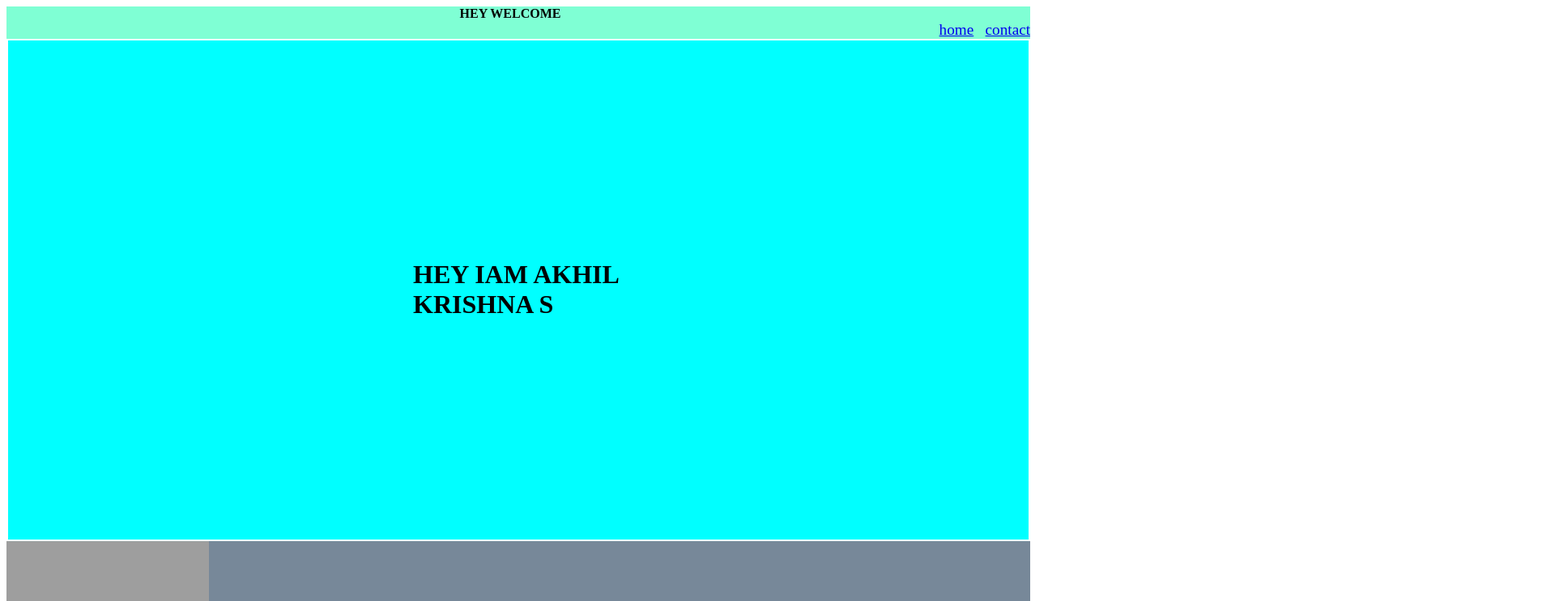
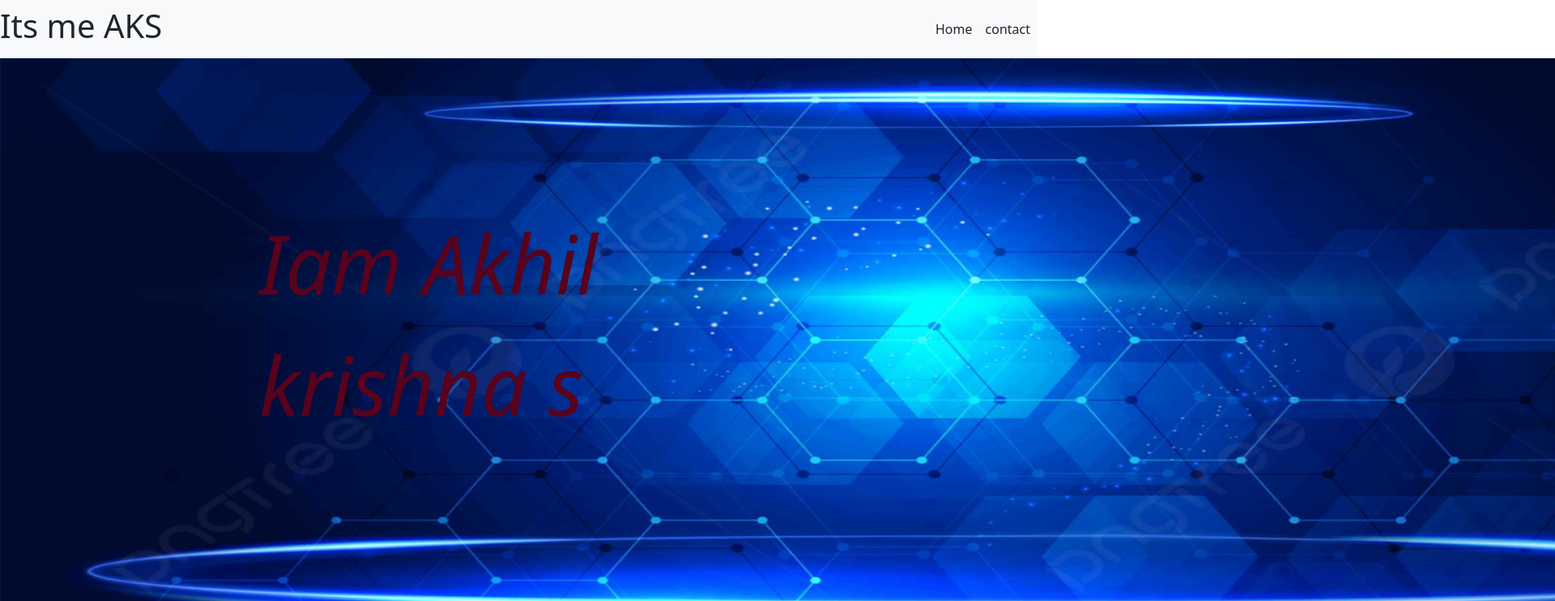
Before and after one commit to Aks4545/day-1, a plain HTML site: page index.html in a window 1280 px wide. Shown: the top 743 px of the page at 81% size, 1920 px wide, since content can reach past the window. Drawn offline with nearby package versions, Linux system fonts and the light colour scheme; grey boxes are pictures that could not be loaded.

Commit message:
CHANGED FILE

```diff
--- a/index.html
+++ b/index.html
@@ -6,28 +6,53 @@
     <meta name="viewport" content="width=device-width, initial-scale=1.0">
     <title>akhil krishna s</title>
     <link rel="stylesheet" href="style1.css">
+    <link href="https://cdn.jsdelivr.net/npm/bootstrap@5.2.3/dist/css/bootstrap.min.css" rel="stylesheet" integrity="sha384-rbsA2VBKQhggwzxH7pPCaAqO46MgnOM80zW1RWuH61DGLwZJEdK2Kadq2F9CUG65" crossorigin="anonymous">
+<script src="https://cdn.jsdelivr.net/npm/bootstrap@5.2.3/dist/js/bootstrap.bundle.min.js" integrity="sha384-kenU1KFdBIe4zVF0s0G1M5b4hcpxyD9F7jL+jjXkk+Q2h455rYXK/7HAuoJl+0I4" crossorigin="anonymous"></script>
+
 </head>
 <body >
-    <div class="n1" >
-        <b class="n2">HEY WELCOME</b>
-        <div id="n9">
-            <a href="index.html">home</a></button> &nbsp;
+    <nav class="navbar navbar-expand-md navbar-dark bg-light ">
+        <h1>Its me AKS</h1>
+        <button class="navbar-toggler" type="button" data-toggle="collapse" data-target="#navbarNav" aria-controls="navbarNav" aria-expanded="false" aria-label="Toggle navigation">
+          <span class="navbar-toggler-icon"></span>
+        </button>
+        <div class="collapse navbar-collapse" id="navbarNav">
+          <ul class="navbar-nav  ms-auto t">
+            <li class="nav-item active">
+              <a class="nav-link text-dark" href="index.html">Home </a>
+            </li>
+            <li class="nav-item">
+              <a class="nav-link text-dark" href="contact.html">contact</a>
+            </li>
 
-            <a href="contact.html">contact</a></button>
         </div>
+      </nav>
 
-    </div>
-    <div class="n4" >
-        <h1 id="n5">HEY IAM AKHIL KRISHNA S</h1>
-    </div>
+      <div class=" lo">
+        <img src="ab2.png" alt="Snow" style="width:2300px; height: 750px;">
+
+        <div class="centered"> <i style="font-size: 100px; color: rgb(88, 2, 29);"> Iam Akhil krishna s</i></div>
+      </div>
+
+
 
     <div class="n7">
-        <img src="im3.jpg" alt="" height="300px" width="250" id="n8">
+        <img src="im3.jpg" alt="" height="300px" width="250px" >
         <h1>WHO AM I</h1>
         <br>
         <p>Lorem ipsum dolor sit amet consectetur adipisicing elit. Nam praesentium culpa ex mollitia soluta consectetur veniam repudiandae quidem fuga! Vitae ipsum fuga laboriosam nisi nulla expedita mollitia sunt sed aut.</p>
         <p>Lorem ipsum dolor sit amet consectetur adipisicing elit. Fuga necessitatibus error similique repudiandae sapiente eveniet neque doloribus illo hic dolore rerum nulla dignissimos voluptates accusantium nesciunt, unde voluptatibus repellendus. Qui.</p>
         <p>Lorem ipsum dolor sit amet, consectetur adipisicing elit. Neque incidunt consequuntur esse natus debitis voluptatem repellendus, expedita culpa dolores error eos tempora at sint adipisci! Sit accusamus doloremque ullam praesentium.</p>
     </div>
+
+
+    <footer class="bg-dark ext-center text-lg-start">
+
+        <div class="text-center p-3" style="background-color: rgba(249, 247, 247, 0.2);">
+          © 2022 Copyright:Akhilkrishnas
+
+        </div>
+
+      </footer>
 </body>
 </html>
--- a/style1.css
+++ b/style1.css
@@ -13,23 +13,12 @@
 }
 .n3{
     margin:100px;
-    padding: 50px 500px;
+    padding: 100px 800px;
 
     justify-content: center;
     background-color: aqua;
 }
-.n4{
-    margin:2px;
-    padding: 250px 500px;
 
-    background-image: url(img3.jpg);
-
-    background-color: aqua;
-
-    background-position: 30px 40px;
-    background-size:700px;
-
-}
 #n5{
     text-decoration:double;
     text-decoration-color: blueviolet;
@@ -41,7 +30,7 @@
 }
 .n7
 {
-    background-color:lightslategrey;
+    background-color:rgb(255, 255, 255);
 }
 #n9{
     text-align: right;
@@ -50,3 +39,10 @@
 #n10{
     text-align: left;
 }
+.centered {
+    position: absolute;
+    top: 50%;
+    left: 50%;
+    transform: translate(-50%, -50%);
+    text-size-adjust: 50px;
+  }
```
Also changed, not shown: contact.html (+27 -13 lines), ab2.png (added), abt.jpg (added), car.jpg (added).
